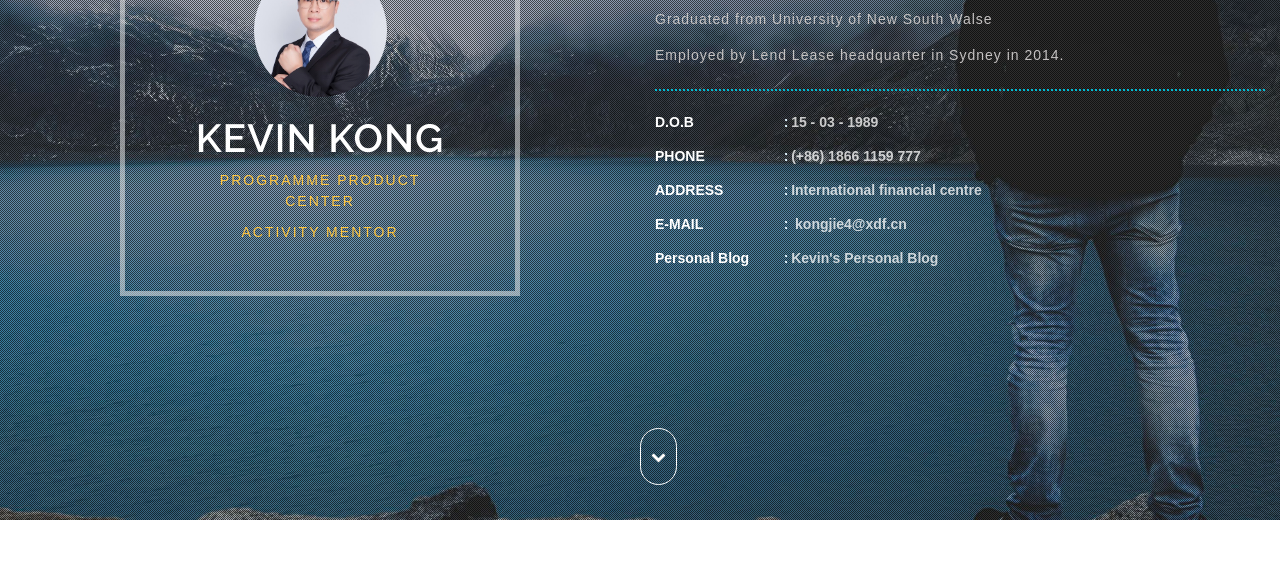
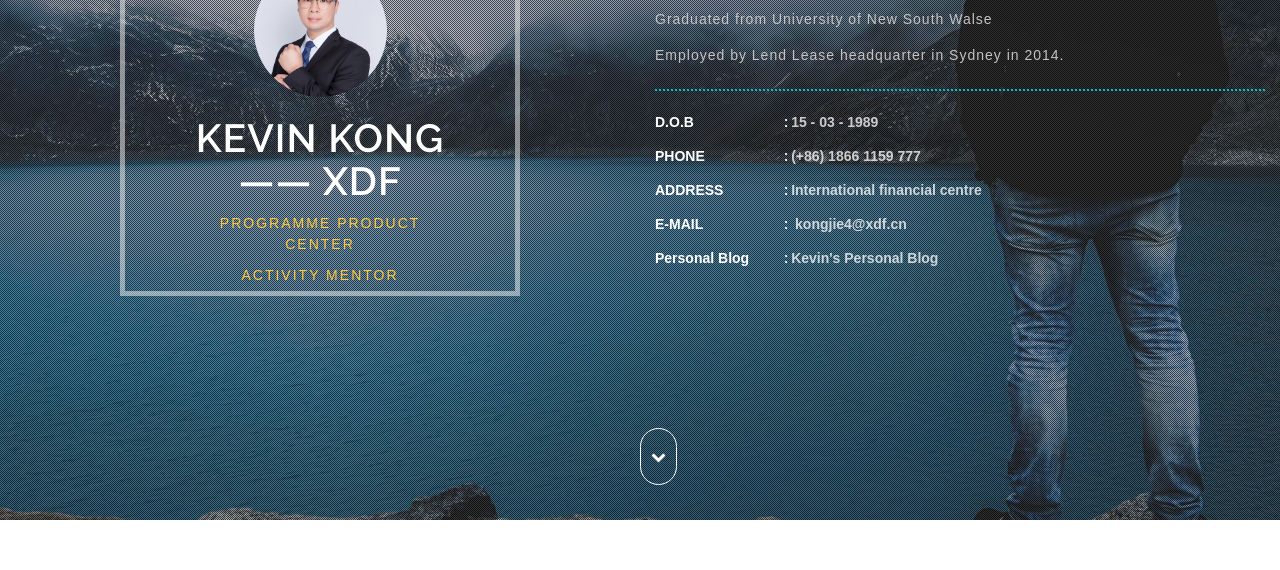
Before and after one commit to kevinkongxdf/kevinkongxdf.github.io, a plain HTML site: page index.html in a window 1280 px wide. Shown: the part 230-800 px from the top of the page. Drawn offline with Linux system fonts and the light colour scheme.

Commit message:
Update index.html

```diff
--- a/index.html
+++ b/index.html
@@ -46,7 +46,7 @@
 				<div class="w3-banner-img">
 					<img src="images/ban661.jpg" alt="img">
 					<!-- Section1 Your personal description here!!! -->
-					<h3 class="test">Kevin Kong</h3>
+					<h3 class="test">Kevin Kong —— XDF</h3>
 					<p class="test" >Programme Product Center</p>
 					<p class="test" >Activity Mentor</p>
 				</div>
```
